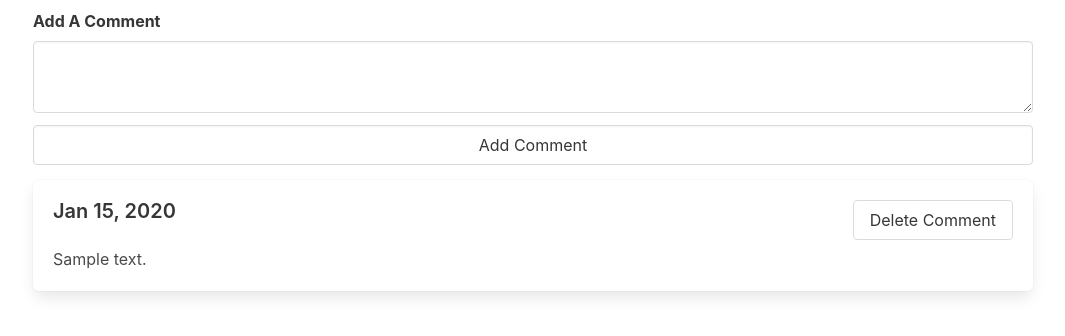
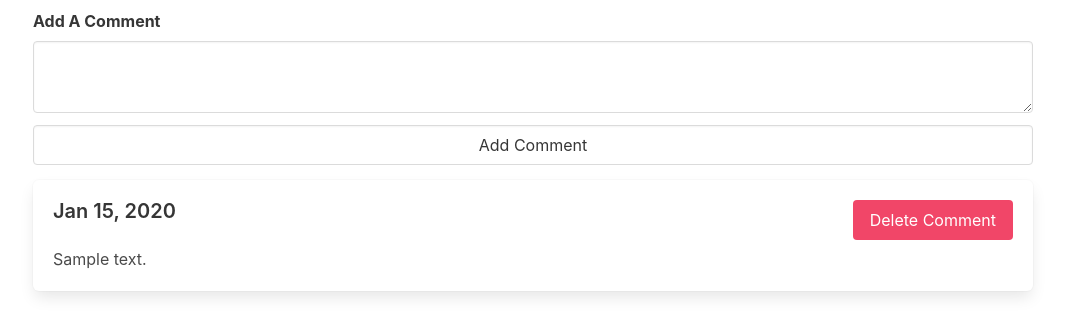
Before and after one commit to Jordan-McGhee/job-tracker, a Django app: template job_tracker_app/templates/view_job.html in a window 1280 px wide. Shown: the part 289-625 px from the top of the page, without its empty margins (107-1172 px from the left). Run offline with Django 3.2, Linux system fonts and the light colour scheme; tables that the repository leaves empty hold one stand-in row (values such as "Sample post"); the template is opened without the code that fills it: values that come from a table or form of the project are taken from there, most other values are stand-ins (such as "Sample title", 1, 10 or a date in 2020); data that the repository does not hold is empty.

Commit message:
Small change before deploying. Changed delete comment buttons to be red

```diff
--- a/job_tracker_app/templates/view_job.html
+++ b/job_tracker_app/templates/view_job.html
@@ -122,7 +122,7 @@
                         <!-- DELETE COMMENT -->
                         <form action="/jobtracker/job/{{job.id}}/comment/{{comment.id}}/delete_comment" method="POST">
                                 {% csrf_token %}
-                            <input type="submit" value="Delete Comment" class="button" onclick="return confirm('Are you sure you want to delete this comment?');">
+                            <input type="submit" value="Delete Comment" class="button is-danger" onclick="return confirm('Are you sure you want to delete this comment?');">
                         </form>
                     </div>
                 </div>
```
